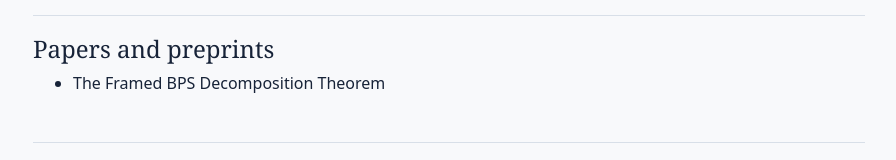
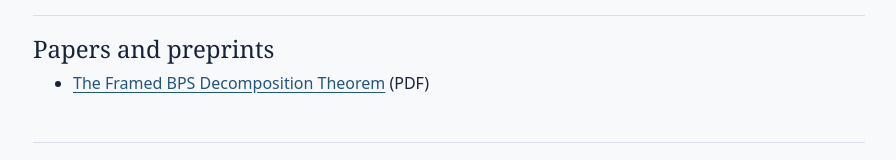
Before and after one commit to YihengWu196883/yihengwu196883.github.io, a plain HTML site: page research.html in a window 1280 px wide. Shown: the part 357-517 px from the top of the page, without its empty margins (191-1087 px from the left). Drawn offline with Linux system fonts and the light colour scheme.

Commit message:
Link to the Framed BPS Decomposition Theorem PDF

```diff
--- a/research.html
+++ b/research.html
@@ -30,7 +30,7 @@
       <h2 class="section-title" id="papers-and-preprints">Papers and preprints</h2>
       <div class="section-copy">
         <ul>
-          <li>The Framed BPS Decomposition Theorem</li>
+          <li><a href="assets/The_framed_BPS_decomposition_theorem%20%2822%29.pdf">The Framed BPS Decomposition Theorem</a> (PDF)</li>
         </ul>
       </div>
     </section>
```
